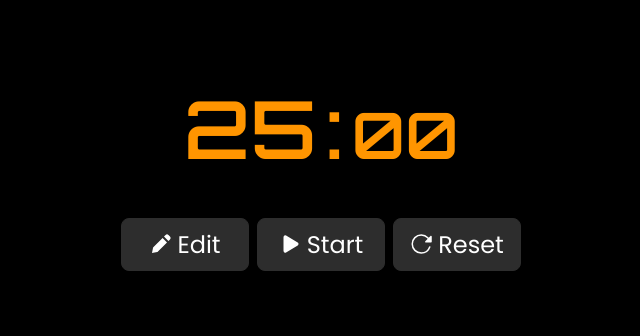
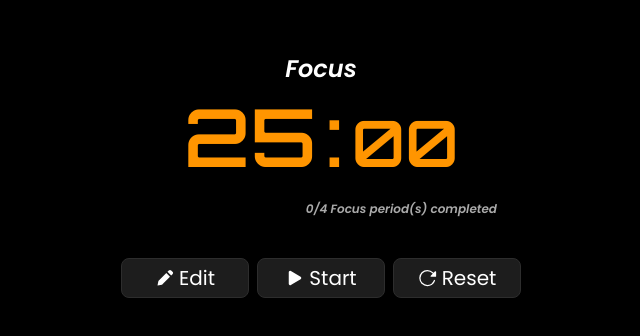
Before and after one commit to luiz1456/clock, a React (Vite) app: page / in a window 1280 px wide. Shown: the part 226-562 px from the top of the page, without its empty margins (319-959 px from the left). Built offline with nearby package versions, Linux system fonts and the light colour scheme.

Commit message:
add more visual information

```diff
--- a/src/components/button/style.ts
+++ b/src/components/button/style.ts
@@ -3,15 +3,15 @@ import styled from 'styled-components'
 export const ButtonStyles = styled.button<{$flex?: boolean}>`
   border: 0.1rem solid #2d2d2d;
   border-radius: 0.8rem;
-  background-color: #2d2d2d;
+  background-color: #1d1d1d;
   color: #fff;
   display: flex;
   align-items: center;
   justify-content: center;
-  font-size: 2.4rem;
+  font-size: 2.0rem;
   gap: 0.4rem;
   font-family: "Poppins", sans-serif;
-  padding: 0.8rem;
+  padding: 0.4rem 0.8rem;
   flex: ${({$flex}) => $flex ? 1 : 0 };
 
   &:hover {
--- a/src/components/containerModal/style.ts
+++ b/src/components/containerModal/style.ts
@@ -1,7 +1,7 @@
 import styled from "styled-components";
 
 export const ContainerModal = styled.div`
-  background-color: #1d1d1dee;
+  background-color: #111111f1;
   position: absolute;
   top: 0;
   left: 0;
--- a/src/pages/pomodoroTimer/components/alarmRinging.tsx/index.tsx
+++ b/src/pages/pomodoroTimer/components/alarmRinging.tsx/index.tsx
@@ -8,19 +8,23 @@ import { ContainerButtons } from "../../style";
 interface Iprops {
   stopAudio: () => void,
   setAlarmRinging: React.Dispatch<React.SetStateAction<boolean>>,
-  resetTimer: () => void
+  alarmMessage: string,
 }
 
-export default function AlarmRinging({ stopAudio, setAlarmRinging, resetTimer }: Iprops) {
+export default function AlarmRinging({ stopAudio, setAlarmRinging, alarmMessage }: Iprops) {
   const stopAlarmRinging = () => {
     setAlarmRinging(false)
     stopAudio()
   }
 
+  const resetTimer = () => {
+    stopAlarmRinging()
+  }
+
   return (
     <Container>
       <div>
-        <h1>Fim do periodo de foco!</h1>
+        <h1>{alarmMessage}</h1>
         <ContainerAnimation>
           <Lottie className="animation" animationData={pulsingAnimation} loop={true} />
           <Lottie className="bellAnimation" animationData={bellAnimation} loop={true} />
--- a/src/pages/pomodoroTimer/components/alarmRinging.tsx/style.ts
+++ b/src/pages/pomodoroTimer/components/alarmRinging.tsx/style.ts
@@ -3,6 +3,13 @@ import { ContainerModal } from "../../../../components/containerModal/style";
 
 export const Container = styled(ContainerModal)`
   &>div {
+
+  h1 {
+    font-family: "Poppins";
+    font-size: 2.4rem;
+    font-style: italic;
+    font-weight: 500;
+  }
     display: flex;
     justify-content: center;
     align-items: center;
@@ -31,10 +38,4 @@ export const ContainerAnimation = styled.div`
     width: 55%;
     height: 55%;
   }
-
-  h1 {
-    position: absolute;
-    width: 50%;
-    font-family: "Poppins";
-  }
 `
--- a/src/pages/pomodoroTimer/components/setNewTimer/index.tsx
+++ b/src/pages/pomodoroTimer/components/setNewTimer/index.tsx
@@ -7,11 +7,12 @@ import useCreateTimerConfig from "../../hooks/useCreateTimerConfig"
 interface Iprops {
   setIsEditing: React.Dispatch<React.SetStateAction<boolean>>,
   setTime: React.Dispatch<React.SetStateAction<number>>,
+  setCurrentPeriod: React.Dispatch<React.SetStateAction<string>>,
   stop: () => void
 }
 
 
-export default function SetNewTimer({ setIsEditing, setTime, stop }: Iprops) {
+export default function SetNewTimer({ setIsEditing, setTime, stop, setCurrentPeriod }: Iprops) {
 
   const handleSubmit = (event: FormEvent) => {
     event.preventDefault()
@@ -19,6 +20,7 @@ export default function SetNewTimer({ setIsEditing, setTime, stop }: Iprops) {
     const formData = new FormData(form)
     const { timerConfig } = useCreateTimerConfig(Object.fromEntries(formData))
     setTime(timerConfig.focusPeriodsInSeconds)
+    setCurrentPeriod('Focus')
     setIsEditing(false)
     form.reset()
     stop()
--- a/src/pages/pomodoroTimer/hooks/useCreateTimerConfig.ts
+++ b/src/pages/pomodoroTimer/hooks/useCreateTimerConfig.ts
@@ -7,14 +7,22 @@ interface Iprops {
 
 export default function useCreateTimerConfig({ focusPeriodSize, shortBreak, longPause, focusPeriods }: Iprops) {
 
-  const focusPeriodsInSeconds = (Number(focusPeriodSize) * 60) || 25 * 60
-  const shortBreakInSeconds = (Number(shortBreak) * 60) || 5 * 60
-  const longPauseInSeconds = (Number(longPause) * 60) || 15 * 60
+  const focusPeriodsInSeconds = (Number(focusPeriodSize)) || 25 * 60
+  const shortBreakInSeconds = (Number(shortBreak)) || 5 * 60
+  const longPauseInSeconds = (Number(longPause)) || 15 * 60
   const numberOfFocusPeriods = Number(focusPeriods) || 4
   const timerConfig = { focusPeriodsInSeconds, shortBreakInSeconds, longPauseInSeconds, numberOfFocusPeriods }
   const timerState = JSON.stringify({ currentTime: timerConfig.focusPeriodsInSeconds, currentInterval: 0, isFocusPeriod: true })
   localStorage.setItem('timerConfig', JSON.stringify(timerConfig))
   localStorage.setItem('timerState', timerState)
+  // const focusPeriodsInSeconds = (Number(focusPeriodSize) * 60) || 25 * 60
+  // const shortBreakInSeconds = (Number(shortBreak) * 60) || 5 * 60
+  // const longPauseInSeconds = (Number(longPause) * 60) || 15 * 60
+  // const numberOfFocusPeriods = Number(focusPeriods) || 4
+  // const timerConfig = { focusPeriodsInSeconds, shortBreakInSeconds, longPauseInSeconds, numberOfFocusPeriods }
+  // const timerState = JSON.stringify({ currentTime: timerConfig.focusPeriodsInSeconds, currentInterval: 0, isFocusPeriod: true })
+  // localStorage.setItem('timerConfig', JSON.stringify(timerConfig))
+  // localStorage.setItem('timerState', timerState)
 
   return {
     timerConfig
--- a/src/pages/pomodoroTimer/hooks/useTimerControl.ts
+++ b/src/pages/pomodoroTimer/hooks/useTimerControl.ts
@@ -29,6 +29,14 @@ export default function useTimerControl({ stopAudio }: Iprops) {
   const [time, setTime] = useState<number>(timerState.currentTime)
   const [isFocusPeriod, setIsFocusPeriod] = useState(timerState.isFocusPeriod)
 
+  const start = () => {
+    setIsPaused(false)
+    timerRef.current = setInterval(() => {
+      setTime(prev => prev - 1)
+    }, 1000)
+  }
+
+
   const stop = () => {
     clearInterval(timerRef.current)
     setIsPaused(true)
@@ -56,6 +64,7 @@ export default function useTimerControl({ stopAudio }: Iprops) {
     isFocusPeriod,
     isPaused,
     setIsFocusPeriod,
+    start,
     stop,
     resetTimer,
     setIsPaused,
--- a/src/pages/pomodoroTimer/index.tsx
+++ b/src/pages/pomodoroTimer/index.tsx
@@ -13,6 +13,8 @@ export default function pomodoroTimer() {
   const { playAudio, stopAudio } = usePlaySounds({ sound: alarmSound, repeat: true })
   const [alarmRinging, setAlarmRinging] = useState(false)
   const [isEditing, setIsEditing] = useState(false)
+  const [currentPeriod, setCurrentPeriod] = useState('Focus')
+  const [alarmMessage, setAlarmMessage] = useState('')
 
   const {
     timerConfig,
@@ -22,11 +24,10 @@ export default function pomodoroTimer() {
     setTime,
     setIsFocusPeriod,
     isPaused,
+    start,
     stop,
     resetTimer,
-    setIsPaused,
-    timerRef
-  } = useTimerControl({stopAudio})
+  } = useTimerControl({ stopAudio })
 
   const { minutes, seconds } = {
     minutes: Math.floor(time / 60 % 60),
@@ -36,13 +37,16 @@ export default function pomodoroTimer() {
   useEffect(() => {
     localStorage.setItem('timerState', JSON.stringify({ ...timerState, isFocusPeriod: isFocusPeriod }))
     if (isFocusPeriod) {
+      setCurrentPeriod('Focus')
       setTime(time || timerConfig.focusPeriodsInSeconds)
       return
     }
     if (timerState.currentInterval === timerConfig.numberOfFocusPeriods) {
+      setCurrentPeriod('Long Break')
       setTime(time || timerConfig.longPauseInSeconds)
       return
     }
+    setCurrentPeriod('Short Break')
     setTime(time || timerConfig.shortBreakInSeconds)
   }, [isFocusPeriod])
 
@@ -53,13 +57,6 @@ export default function pomodoroTimer() {
     localStorage.setItem('timerState', JSON.stringify({ ...timerState, currentTime: time }))
   }, [time])
 
-  const start = () => {
-    setIsPaused(false)
-    timerRef.current = setInterval(() => {
-      setTime(prev => prev - 1)
-    }, 1000)
-  }
-
   const timeIsUp = () => {
     if (isFocusPeriod && timerState.currentInterval < timerConfig.numberOfFocusPeriods) {
       timerState.currentInterval++
@@ -69,26 +66,43 @@ export default function pomodoroTimer() {
     setIsEditing(false)
     playAudio()
     stop()
+
+    if (isFocusPeriod) {
+      setAlarmMessage("End of focus period!")
+      return
+    }
+    if (timerState.currentInterval === timerConfig.numberOfFocusPeriods) {
+      setAlarmMessage('End of Long Break!')
+      return
+    }
+    setAlarmMessage('End of short break!')
   }
 
   return (
     <Container>
       {isEditing && <SetNewTimer
+        setCurrentPeriod={setCurrentPeriod}
         setIsEditing={setIsEditing}
         setTime={setTime}
         stop={stop}
       />}
       {alarmRinging &&
         <AlarmRinging
+          setAlarmRinging={setAlarmRinging}
           stopAudio={stopAudio}
-          setAlarmRinging={setAlarmRinging}
-          resetTimer={resetTimer}
+          alarmMessage={alarmMessage}
         />}
       <Clock>
+        <div className="infoCurrentPeriod">
+          <p>{currentPeriod}</p>
+        </div>
         <div>
           <span>{minutes.toString().padStart(2, '0')}</span>
           <span className="divider">:</span>
           <span>{seconds.toString().padStart(2, '0')}</span>
+        </div>
+        <div className='infoPeriodsCompleted'>
+          <p>{timerState.currentInterval}/{timerConfig.numberOfFocusPeriods} Focus period(s) completed</p>
         </div>
       </Clock>
       <ContainerButtons>
--- a/src/pages/pomodoroTimer/style.ts
+++ b/src/pages/pomodoroTimer/style.ts
@@ -12,8 +12,26 @@ export const Container = styled.div`
 
 export const Clock = styled.div`
   display: flex;
-  justify-content: center;
+  align-items: center;
+  flex-direction: column;
   min-width: 40.0rem;
+
+  .infoPeriodsCompleted {
+    width: 100%;
+    text-align: end;
+    padding: 1.4rem 2.4rem 0 0;
+    font-family: 'PopPins', sans-serif;
+    font-style: italic;
+    font-weight: 600;
+    color: #aaa;
+    font-size: 1.2rem;
+  }
+  .infoCurrentPeriod {
+    font-family: 'PopPins', sans-serif;
+    font-style: italic;
+    font-weight: 600;
+    font-size: 2.4rem;
+  }
 
   span {
     font-family: "Orbitron", sans-serif;
```
